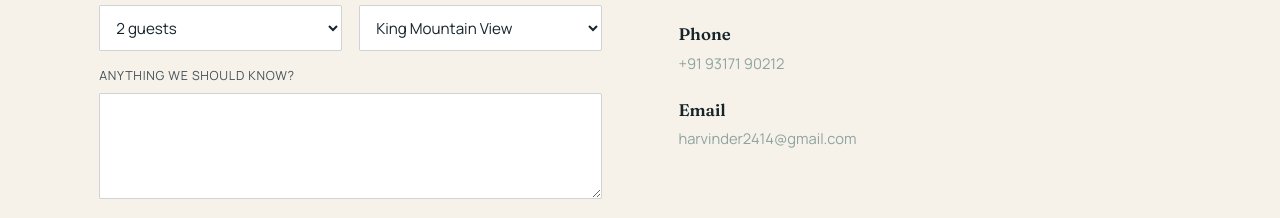
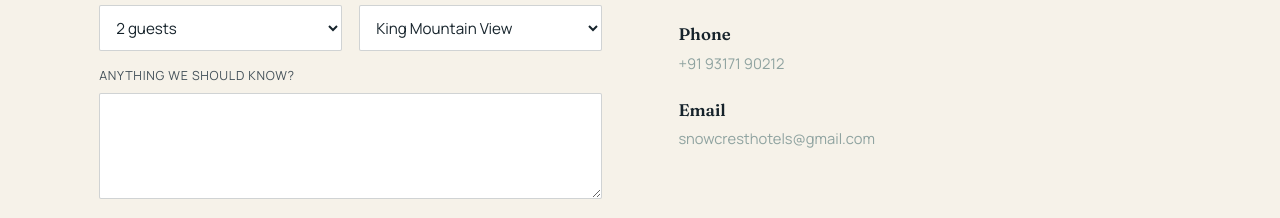
Before and after one commit to harvinder2414-stack/snowcrest-nextjs, a Next.js app: page /contact in a window 1280 px wide. Shown: the part 805-1023 px from the top of the page. Built offline with nearby package versions, Linux system fonts and the light colour scheme.

Commit message:
Update page.js

```diff
--- a/app/contact/page.js
+++ b/app/contact/page.js
@@ -50,7 +50,7 @@ export default function ContactPage({ searchParams }) {
                 <div className="contact-method">
                   <div>
                     <strong>Email</strong>
-                    <span>harvinder2414@gmail.com</span>
+                    <span>snowcresthotels@gmail.com</span>
                   </div>
                 </div>
               </div>
```
